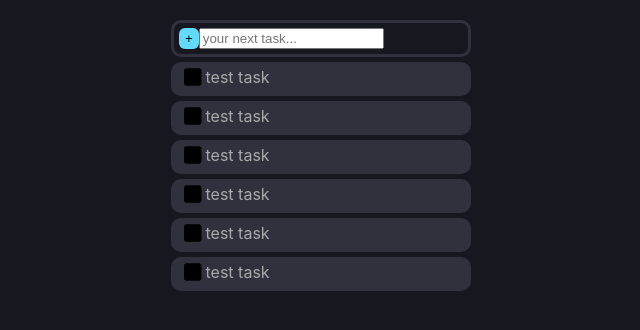
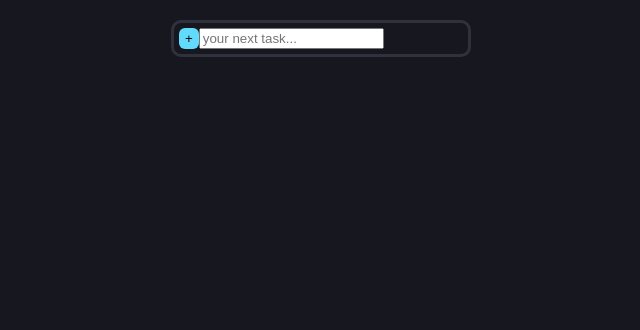
Before and after one commit to janitha-visna/react-to_do_list, a React (Create React App) app: page / in a window 1280 px wide. Shown: the top 330 px of the page, without its empty margins (319-959 px from the left). Built offline with nearby package versions, Linux system fonts and the light colour scheme; the HTML template or start-up script is replaced by a standard one.

Commit message:
adding and listing tasks from state

```diff
--- a/src/App.css
+++ b/src/App.css
@@ -22,6 +22,7 @@ form {
 
 form input [type="text"] {
   background: none;
+  color: #fff;
   border: 0;
   padding: 0px 8px;
   display: block;
--- a/src/App.js
+++ b/src/App.js
@@ -1,18 +1,23 @@
 
+import { useState } from 'react';
 import './App.css';
 import Task from './Task';
 import TaskForm from './TaskForm';
 
 function App() {
+  const [tasks, setTasks] = useState([]);
+  function addTask(name) {
+    setTasks( prev => {
+      return [...prev,{name:name,done:false}];
+    })
+  }
   return (
     <main>
-      <TaskForm/>
-      <Task/>
-      <Task/>
-      <Task/>
-      <Task/>
-      <Task/>
-      <Task/>
+      <TaskForm onAdd={addTask} />
+      {tasks.map(task => (
+        <Task {...task} />
+      ))}
+
     </main>
   );
 }
--- a/src/Task.js
+++ b/src/Task.js
@@ -2,11 +2,11 @@ import CheckBox from "./CheckBox";
 
 
 
-export default function Task() {
+export default function Task({name,done}) {
     return (
         <div className="task">
-        <CheckBox/>
-        test task
+        <CheckBox defaultChecked={done} />
+        {name}
         </div>
     );
 }
--- a/src/TaskForm.js
+++ b/src/TaskForm.js
@@ -1,9 +1,14 @@
 import { useState } from "react";
 
-export default function TaskForm() {
+export default function TaskForm({ onAdd }) {
     const [taskName, setTaskName] = useState('');
+    function handleSubmit(ev) {
+        ev.preventDefault();
+        onAdd(taskName);
+        setTaskName('');
+    }
     return (
-        <form>
+        <form onSubmit={handleSubmit}>
             <button>+</button>
             <input
                 type="text"
```
